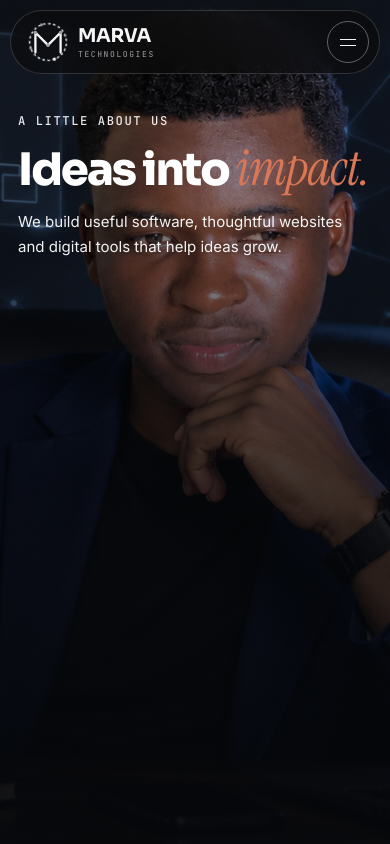
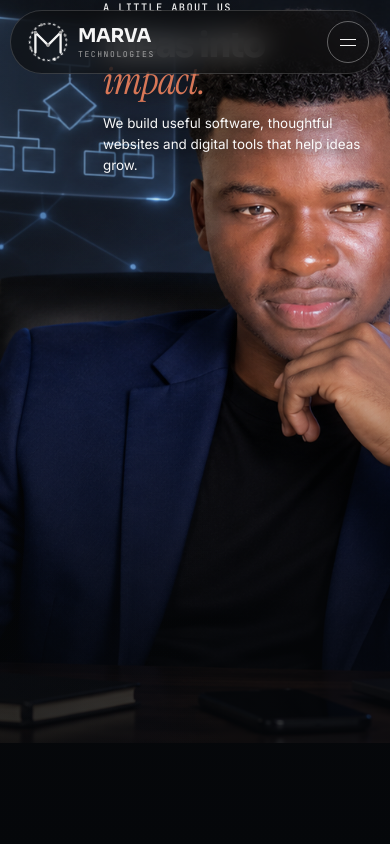
Before and after one commit to malvirn/marvatechnologies, a Next.js app: page / in a window 390 px wide. Shown: the top 844 px of the page. Built offline with nearby package versions, Linux system fonts and the light colour scheme.

Commit message:
Improve portrait hero framing and keep text clear of face

```diff
--- a/src/app/globals.css
+++ b/src/app/globals.css
@@ -306,7 +306,7 @@ button{font:inherit}
   }
 }
 
-/* Uploaded portrait as the single full-screen homepage hero background */
+/* Uploaded portrait hero: show more of the original photo and keep copy clear of the face */
 .intro-hero.hero-single-image.hero-has-bg {
   position: relative;
   isolation: isolate;
@@ -317,61 +317,85 @@ button{font:inherit}
   max-width: none;
   min-height: 100svh;
   margin: 0;
-  padding: 150px max(24px, calc((100vw - 1200px) / 2)) 72px;
+  padding: 150px max(24px, calc((100vw - 1200px) / 2)) 64px;
   overflow: hidden;
   background-color: #08090b;
   background-image:
-    linear-gradient(90deg, rgba(5,7,10,.82) 0%, rgba(5,7,10,.54) 42%, rgba(5,7,10,.08) 100%),
-    linear-gradient(0deg, rgba(5,7,10,.88) 0%, rgba(5,7,10,.22) 62%, rgba(5,7,10,.16) 100%),
+    linear-gradient(90deg, rgba(5,7,10,.46) 0%, rgba(5,7,10,.18) 48%, rgba(5,7,10,.02) 100%),
+    linear-gradient(0deg, rgba(5,7,10,.88) 0%, rgba(5,7,10,.48) 30%, rgba(5,7,10,0) 68%),
     url("/hero-background.webp");
-  background-position: center, center, center 34%;
-  background-size: cover;
+  background-position: center, center, center top;
+  background-size: cover, cover, auto 92%;
   background-repeat: no-repeat;
 }
 .hero-has-bg .hero-single-content {
   position: relative;
   z-index: 1;
-  width: min(100%, 650px);
-  max-width: 650px;
+  width: min(100%, 560px);
+  max-width: 560px;
   margin: 0;
   text-align: left;
 }
 .hero-has-bg .hero-pretitle {
-  color: rgba(255,255,255,.9);
-  font: 500 .76rem/1.5 "JetBrains Mono", monospace;
+  color: rgba(255,255,255,.94);
+  font: 500 .72rem/1.5 "JetBrains Mono", monospace;
   letter-spacing: .13em;
   text-transform: uppercase;
+  text-shadow: 0 2px 10px rgba(0,0,0,.65);
 }
 .hero-has-bg .intro-title {
+  max-width: 560px;
+  margin: 0;
   color: #fff;
-  font-size: clamp(3rem, 8vw, 6.4rem);
+  font-size: clamp(2.8rem, 6vw, 5.2rem);
   line-height: .98;
+  text-shadow: 0 2px 16px rgba(0,0,0,.45);
 }
 .hero-has-bg .headline-emphasis { color: #D97757; }
 .hero-has-bg .intro-copy {
-  max-width: 46ch;
-  min-height: 3.6em;
-  color: rgba(255,255,255,.94);
-  font-size: clamp(.98rem, 1.5vw, 1.1rem);
-  line-height: 1.75;
-  text-shadow: 0 1px 12px rgba(0,0,0,.4);
+  max-width: 42ch;
+  min-height: 3.2em;
+  margin-top: 12px;
+  color: rgba(255,255,255,.97);
+  font-size: clamp(.92rem, 1.3vw, 1.04rem);
+  line-height: 1.6;
+  text-shadow: 0 2px 12px rgba(0,0,0,.8);
 }
 .hero-has-bg .intro-actions,
 .hero-has-bg .hero-bottomline { display: none !important; }
+
 @media (max-width: 899px) {
   .intro-hero.hero-single-image.hero-has-bg {
     min-height: 100svh;
-    padding: 120px 22px 48px;
+    padding: 0 22px 42px;
+    align-items: flex-end;
     background-image:
-      linear-gradient(0deg, rgba(5,7,10,.94) 0%, rgba(5,7,10,.76) 42%, rgba(5,7,10,.12) 100%),
-      linear-gradient(90deg, rgba(5,7,10,.28), transparent 80%),
+      linear-gradient(90deg, rgba(5,7,10,.18), rgba(5,7,10,0) 72%),
+      linear-gradient(0deg, rgba(5,7,10,.94) 0%, rgba(5,7,10,.70) 25%, rgba(5,7,10,.12) 55%, rgba(5,7,10,0) 78%),
       url("/hero-background.webp");
-    background-position: center, center, 60% center;
+    background-position: center, center, center top;
+    background-size: cover, cover, auto 88%;
   }
-  .hero-has-bg .hero-single-content { max-width: 100%; }
-  .hero-has-bg .intro-title { font-size: clamp(2.8rem, 11vw, 4.8rem); }
-  .hero-has-bg .intro-copy { max-width: 38ch; font-size: .94rem; line-height: 1.65; }
+  .hero-has-bg .hero-single-content {
+    width: min(100%, 440px);
+    max-width: 72%;
+    margin-bottom: 0;
+  }
+  .hero-has-bg .intro-title {
+    font-size: clamp(2.35rem, 9vw, 3.5rem);
+    line-height: .98;
+  }
+  .hero-has-bg .intro-copy {
+    max-width: 34ch;
+    min-height: 3.2em;
+    font-size: .88rem;
+    line-height: 1.55;
+  }
 }
 @media (max-width: 599px) {
-  .intro-hero.hero-single-image.hero-has-bg { padding: 112px 18px 38px; }
+  .intro-hero.hero-single-image.hero-has-bg { padding: 0 18px 34px; }
+  .hero-has-bg .hero-single-content { max-width: 76%; }
+  .hero-has-bg .hero-pretitle { font-size: .65rem; }
+  .hero-has-bg .intro-title { font-size: clamp(2.15rem, 8.8vw, 3.05rem); }
+  .hero-has-bg .intro-copy { font-size: .84rem; }
 }
```
